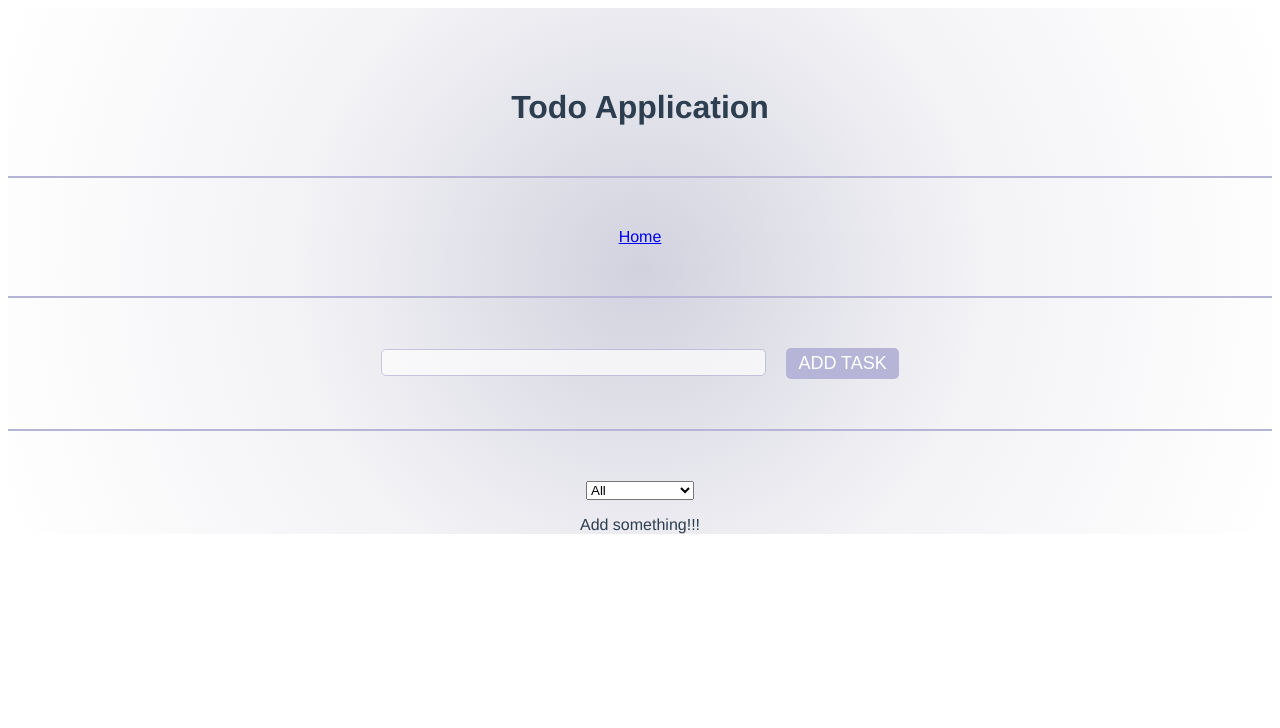
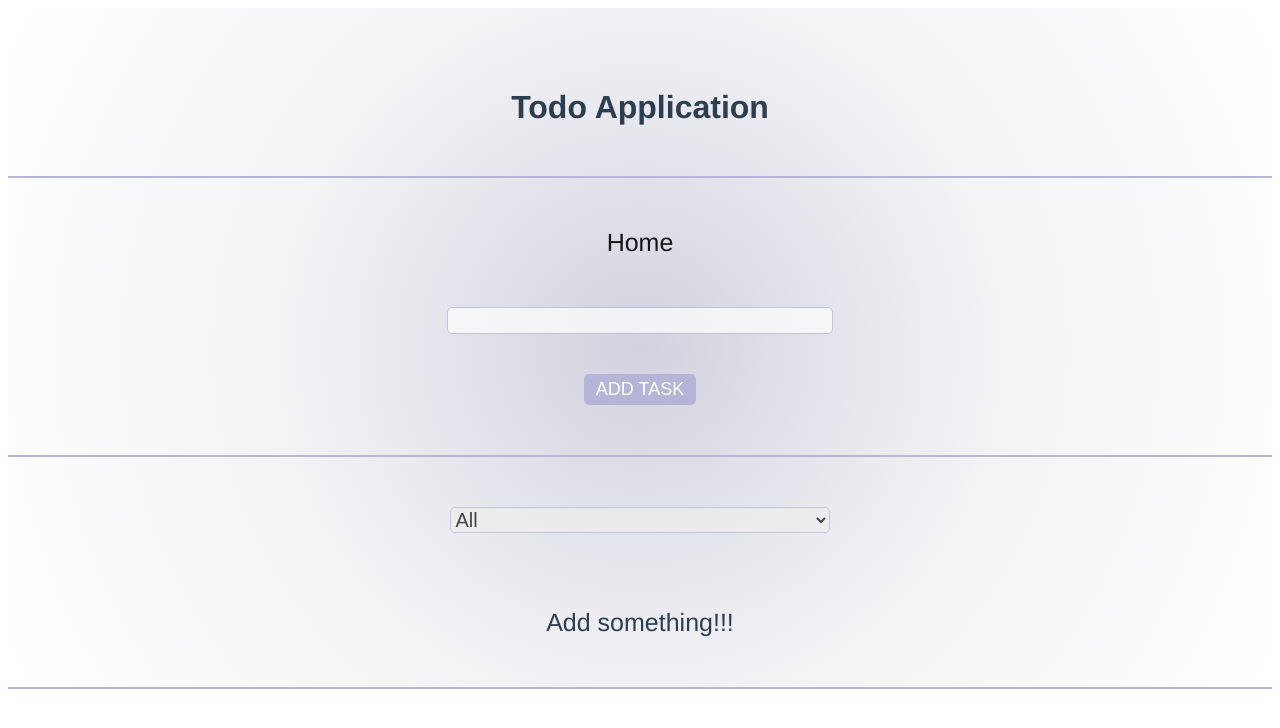
Before and after one commit to dzhelez2903/to-do-list, a Vue app: page /toDoList in a window 1280 px wide. Shown: the top 728 px of the page. Built offline with nearby package versions, Linux system fonts and the light colour scheme.

Commit message:
added routing, added styles

```diff
--- a/src/components/addItem.vue
+++ b/src/components/addItem.vue
@@ -1,6 +1,6 @@
 <template>
   <form @submit.prevent="onSubmit">
-    <input type="text" v-model="title">
+    <input type="text" v-model="title"> <br>
     <button type="submit">Add task</button>
   </form>
 </template>
@@ -37,7 +37,7 @@ name: "addItem",
 
     input {
       width: 30%;
-      margin-right: 20px;
+      margin-bottom: 40px;
       font-size: 20px;
       outline:none;
       border: 1px solid #b6b4d7;
--- a/src/components/toDoList.vue
+++ b/src/components/toDoList.vue
@@ -28,7 +28,8 @@ export default {
 }
 </script>
 
-<style scoped>
+<style lang="scss" scoped>
+
   ul {
     list-style: none;
     margin: 0;
--- a/src/router.js
+++ b/src/router.js
@@ -14,6 +14,6 @@ export default new Router( {
         {
             path: '/toDoList',
             component: ()=> import('./views/toDoList.vue')
-        }
+        },
     ]
 })
--- a/src/views/Home.vue
+++ b/src/views/Home.vue
@@ -1,12 +1,12 @@
 <template>
   <div>
+    <router-link to="/toDoList">To do list</router-link>
     <h2>
       Home
     </h2>
     <p>
       Lorem ipsum dolor sit amet, consectetur adipiscing elit. In auctor elit ut dictum facilisis. Vivamus lacinia est at massa vehicula malesuada. Mauris in efficitur massa. Donec auctor condimentum magna, eu sodales eros imperdiet sed. Sed sit amet commodo mi. Maecenas cursus pharetra lectus a pulvinar. Maecenas finibus turpis justo, eget pretium quam maximus eget. Quisque ornare imperdiet ipsum, eu hendrerit enim pulvinar sit amet. Mauris sed urna porta, finibus libero quis, efficitur neque. Praesent consectetur est sed justo mattis finibus. Donec nec risus sem. Duis imperdiet non ante venenatis tempor.
     </p>
-    <router-link to="/toDoList">To do list</router-link>
   </div>
 </template>
 
@@ -16,6 +16,21 @@ name: "Home"
 }
 </script>
 
-<style scoped>
+<style lang="scss" scoped>
+
+ a {
+   text-decoration: none;
+   color: #151414;
+   font-size: 25px;
+
+   &:hover {
+     text-shadow: 1px 1px 10px rgba(9, 141, 242, 0.48);
+   }
+ }
+
+ p {
+   margin: 0 auto;
+   width: 70%;
+ }
 
 </style>
--- a/src/views/toDoList.vue
+++ b/src/views/toDoList.vue
@@ -1,10 +1,8 @@
 <template>
   <div>
     <router-link to="/">Home</router-link>
-    <hr>
-    <addItem
-        @addItem="addItem"
-    />
+
+    <addItem @addItem="addItem"/>
     <hr>
     <select v-model="filter">
       <option value="all">All</option>
@@ -19,6 +17,7 @@
     <p v-else>
       Add something!!!
     </p>
+    <hr>
   </div>
 </template>
 
@@ -42,8 +41,7 @@ export default {
      if (this.filter === 'completed') {
        return this.tasks.filter(t => t.completed)
      }
-
-      if (this.filter === 'not_completed') {
+     if (this.filter === 'not_completed') {
         return this.tasks.filter(t => !t.completed)
       }
     }
@@ -62,3 +60,34 @@ export default {
   }
 }
 </script>
+
+<style lang="scss" scoped>
+
+a {
+  text-decoration: none;
+  color: #151414;
+  font-size: 25px;
+
+  &:hover {
+    text-shadow: 1px 1px 10px rgba(9, 141, 242, 0.48);
+  }
+}
+
+select {
+  width: 30%;
+  font-size: 20px;
+  margin-bottom: 50px;
+  outline:none;
+  border: 1px solid #b6b4d7;
+  border-radius: 5px;
+  opacity: 0.7;
+
+  &:focus {
+    box-shadow: inset 1px 0 10px 0 rgba(182, 180, 215, 0.48);
+  }
+}
+
+p {
+  font-size: 25px;
+}
+</style>
```
